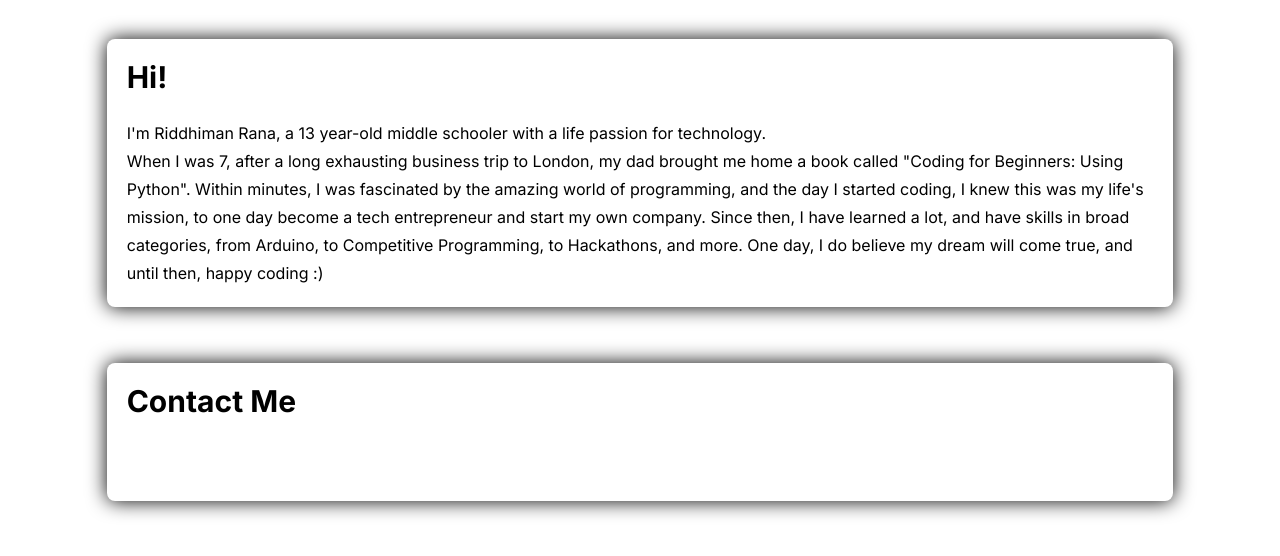
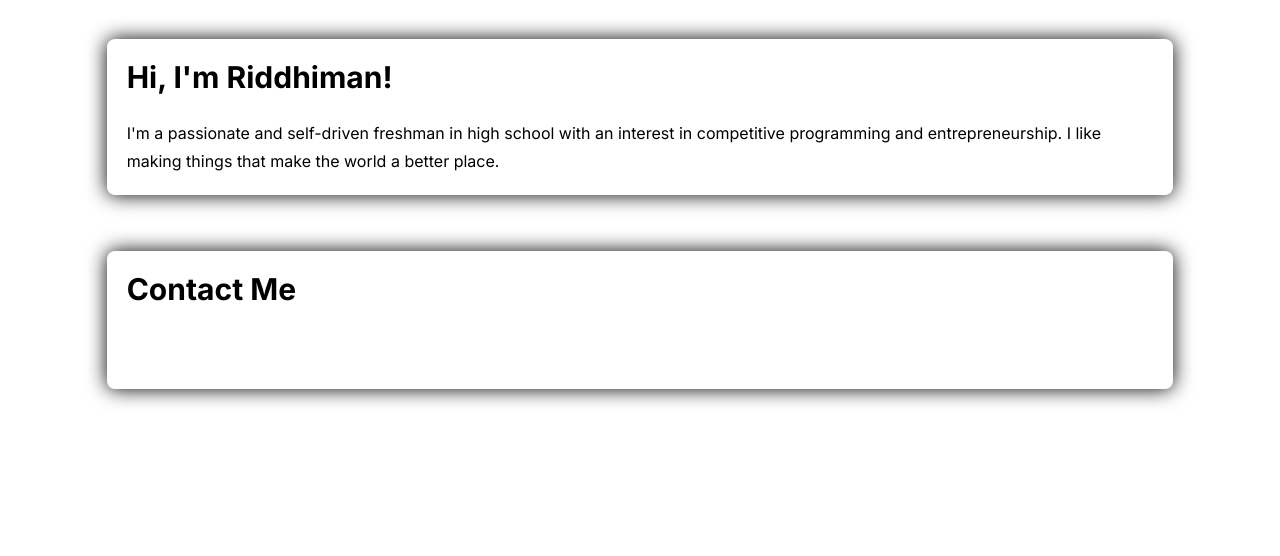
Before and after one commit to rrcoder0167/rrcoder0167.github.io, an Astro site: page / in a window 1280 px wide. Shown: the part 308-864 px from the top of the page. After the commit the page ends 800 px from the top, so only its background shows below. Built offline with nearby package versions, Linux system fonts and the light colour scheme; Astro itself is replaced by a stand-in of ours; some icons are missing; what @catppuccin/tailwindcss would draw is missing.

Commit message:
Update about section in index.astro with my introduction

```diff
--- a/src/pages/index.astro
+++ b/src/pages/index.astro
@@ -80,19 +80,10 @@ import { Icon } from 'astro-icon/components';
   class="bg-surface0 animate-fadeIn p-5 mx-auto w-5/6 rounded-lg mb-14 shadow-3xl shadow-surface2"
   id="about"
 >
-  <h2 class="text-3xl font-bold">Hi!</h2>
+  <h2 class="text-3xl font-bold">Hi, I'm Riddhiman!</h2>
   <br/>
   <p class="leading-7">
-    I&apos;m Riddhiman Rana, a 13 year-old middle schooler with a life
-    passion for technology.<br/>When I was 7, after a long exhausting business
-    trip to London, my dad brought me home a book called &quot;Coding for
-    Beginners: Using Python&quot;. Within minutes, I was fascinated by the
-    amazing world of programming, and the day I started coding, I knew
-    this was my life&apos;s mission, to one day become a tech entrepreneur
-    and start my own company. Since then, I have learned a lot, and have
-    skills in broad categories, from Arduino, to Competitive Programming,
-    to Hackathons, and more. One day, I do believe my dream will come
-    true, and until then, happy coding :)
+    I'm a passionate and self-driven freshman in high school with an interest in competitive programming and entrepreneurship. I like making things that make the world a better place.
   </p>
 </section>
 
```
